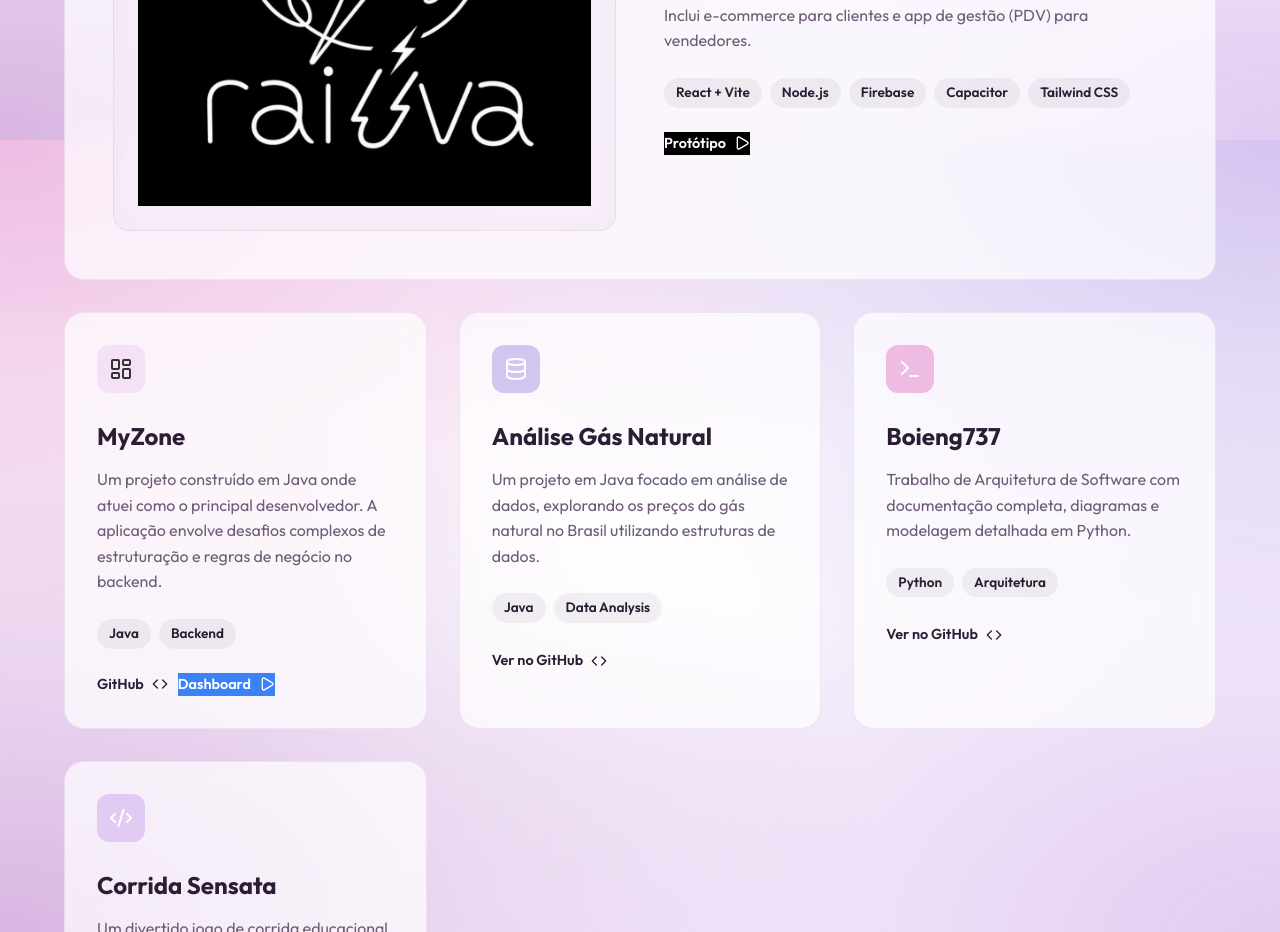
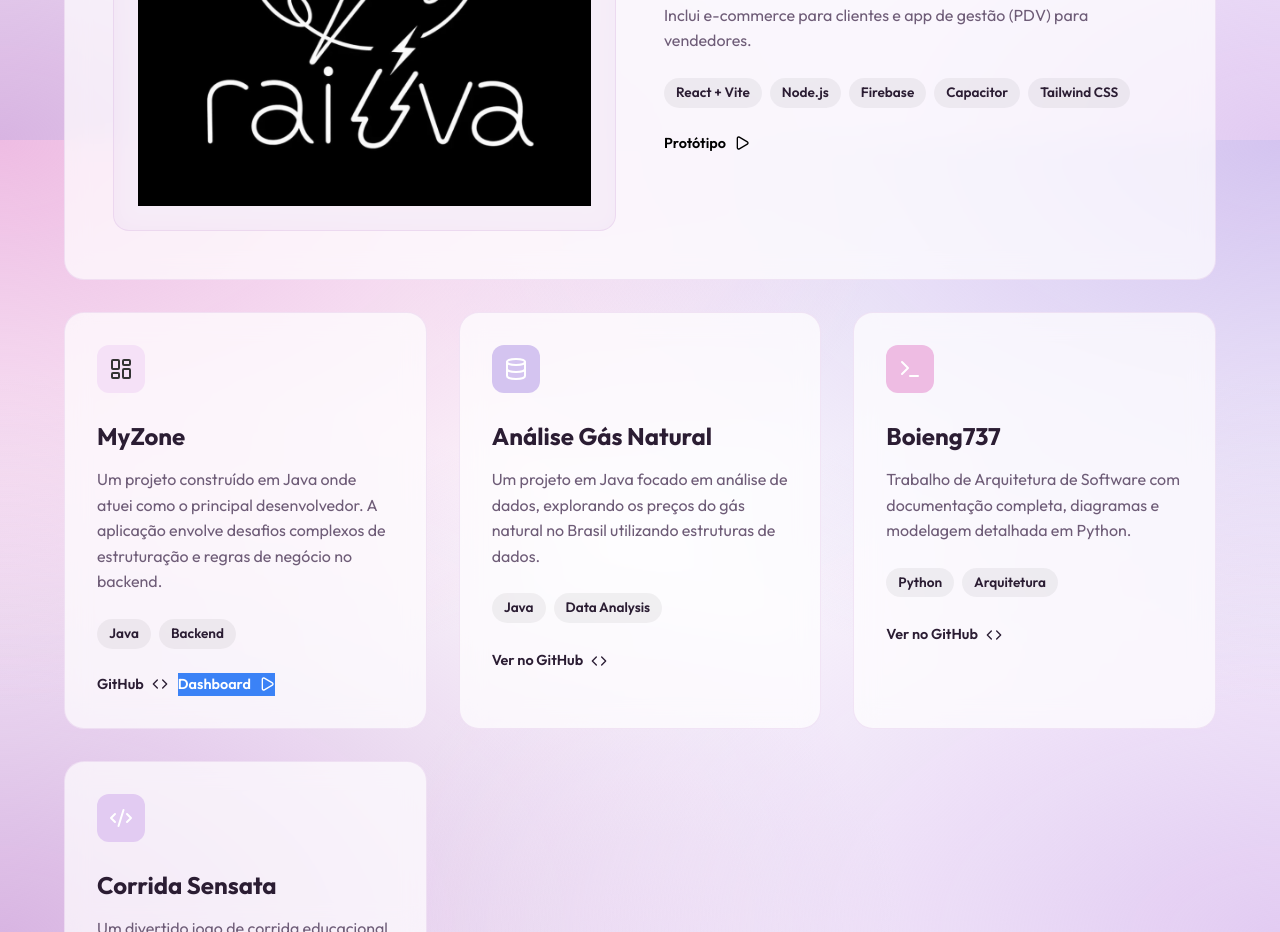
Before and after one commit to JoaoVitor0106/Portfolio, a React (Vite) app: page / in a window 1280 px wide. Shown: the part 3060-3992 px from the top of the page. Built offline with nearby package versions, Linux system fonts and the light colour scheme.

Commit message:
style: text-only black RaiUva prototype button

```diff
--- a/src/App.jsx
+++ b/src/App.jsx
@@ -221,7 +221,7 @@ function App() {
                     <span className="tag">Tailwind CSS</span>
                   </div>
                   <div style={{ display: 'flex', gap: '10px', marginTop: '15px' }}>
-                    <button onClick={() => setActivePrototype('raiuva')} className="project-link" style={{ background: '#000', color: 'white', border: 'none', cursor: 'pointer' }}>
+                    <button onClick={() => setActivePrototype('raiuva')} className="project-link" style={{ background: 'transparent', color: '#000', border: 'none', cursor: 'pointer' }}>
                       Protótipo <Play size={16} />
                     </button>
                   </div>
```
